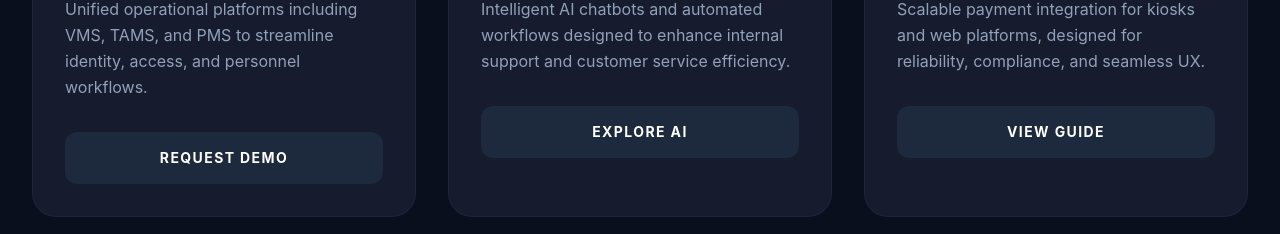
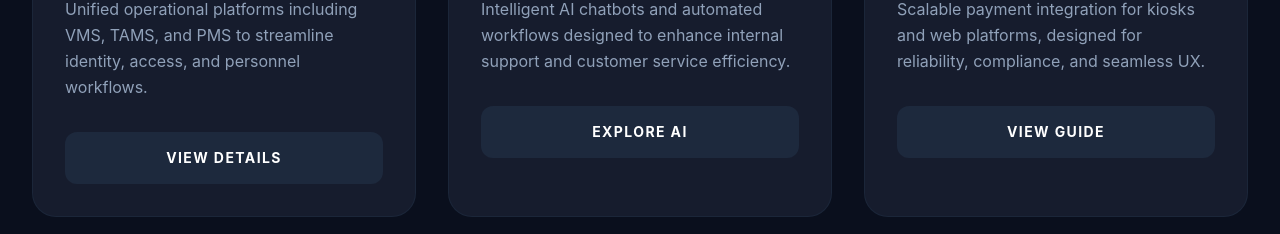
Before and after one commit to Aadhi-07/NixLabs, a React (Vite) app: page / in a window 1280 px wide. Shown: the part 2339-2573 px from the top of the page. Built offline with nearby package versions, Linux system fonts and the light colour scheme.

Commit message:
Upadted Contents

```diff
--- a/src/constants.ts
+++ b/src/constants.ts
@@ -26,7 +26,7 @@ export const FEATURED_SOLUTIONS: Solution[] = [
     description: 'Unified operational platforms including VMS, TAMS, and PMS to streamline identity, access, and personnel workflows.',
     price: '',
     image: 'https://images.unsplash.com/photo-1504384308090-c894fdcc538d?auto=format&fit=crop&q=80',
-    cta: 'Request Demo'
+    cta: 'View Details'
   },
   {
     id: 'ai-automation',
```
